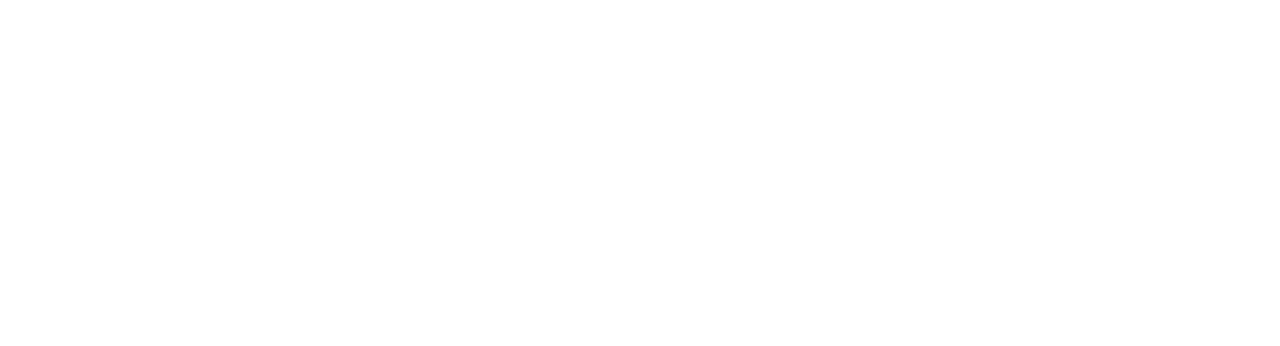
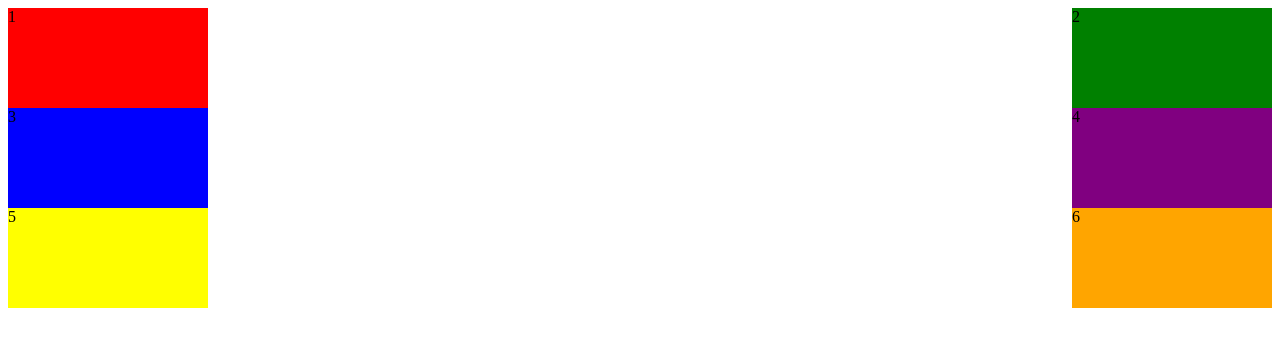
Before and after one commit to cbounthirath/building-nav, a plain HTML site: page index.html in a window 1280 px wide. Drawn offline with Linux system fonts and the light colour scheme.

Commit message:
added boxes and styled with floats

```diff
--- a/css/styles.css
+++ b/css/styles.css
@@ -0,0 +1,38 @@
+.box{
+    height: 100px;
+    width: 200px;
+ }
+
+ .red{
+    background-color: red;
+    float: left;
+ }
+
+ .green{
+    background-color: green;
+    float: right;
+ }
+
+ .blue{
+    background-color: blue;
+    float: left;
+    clear: right;
+ }
+
+ .purple{
+    background-color: purple;
+    float: right;
+    clear: right;
+ }
+
+ .yellow{
+    background-color: yellow;
+    float: left;
+    clear: left;
+ }
+
+ .orange{
+    background-color: orange;
+    float: right;
+    clear: right;
+ }
--- a/index.html
+++ b/index.html
@@ -8,6 +8,11 @@
    <title>Building Navbar</title>
 </head>
 <body>
-
+    <div class="box red">1</div>
+    <div class="box green">2</div>
+    <div class="box blue">3</div>
+    <div class="box purple">4</div>
+    <div class="box yellow">5</div>
+    <div class="box orange">6</div>
 </body>
 </html>
```
